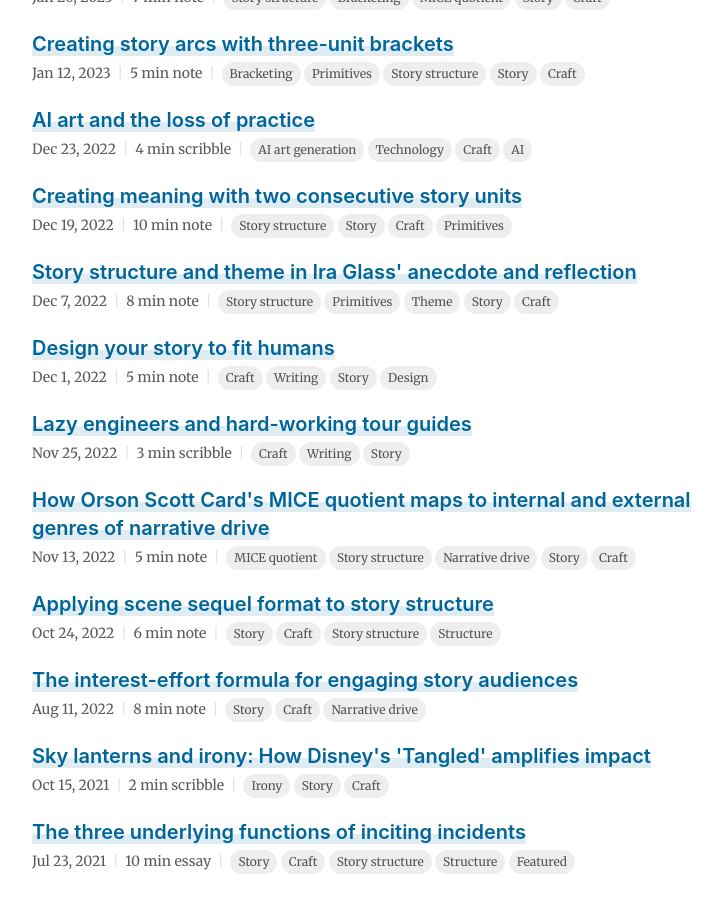
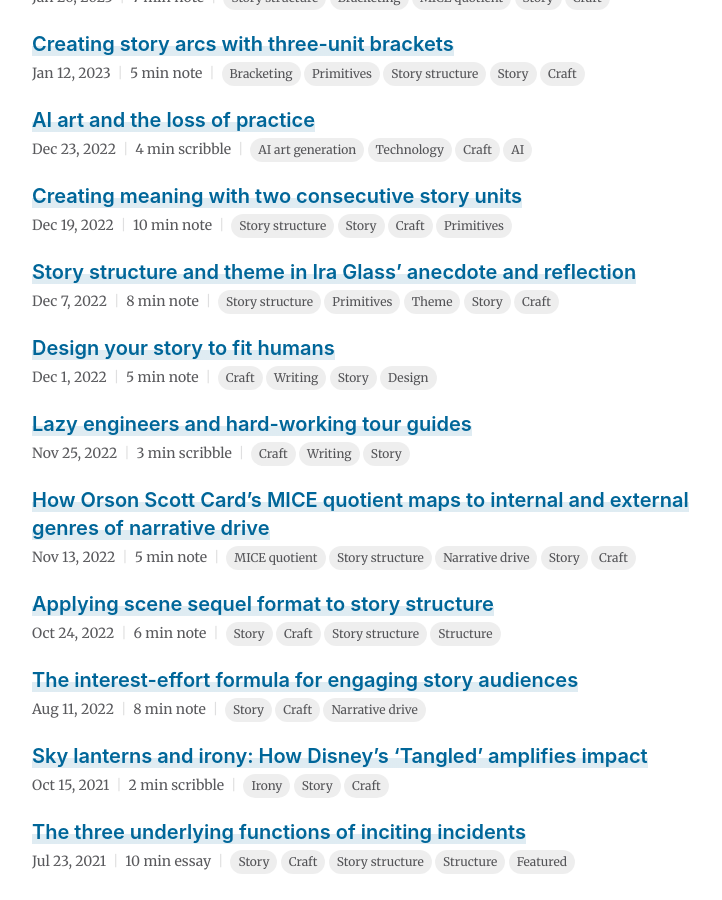
Before and after one commit to natelistrom/natelistrom.github.io, a Jekyll site: the page built from tag/craft.md, in a window 1280 px wide and 900 px high, scrolled down 1491 px. Shown: the whole window, without its empty margins (248-970 px from the left). Built offline with Jekyll 4.4.1, drawn with Linux system fonts in a browser that asks for light colours.

Commit message:
Fix quotes in page titles

```diff
--- a/_includes/_postList.html
+++ b/_includes/_postList.html
@@ -2,7 +2,7 @@
     <div>
         <h3>
             <a class="post-link" href="{{ post.url | relative_url }}">
-                {{ post.title | escape }}
+                {{ post.title | smartify }}
             </a>
         </h3>
         <small>
--- a/_layouts/post.html
+++ b/_layouts/post.html
@@ -3,7 +3,7 @@ layout: default
 ---
 
 {% if page.title %}
-	<h1 class="title">{{page.title}}</h1>
+	<h1 class="title">{{page.title | smartify}}</h1>
 {% else %}
 	<h1 class="title">Untitled post</h1>
 {% endif %}
```
